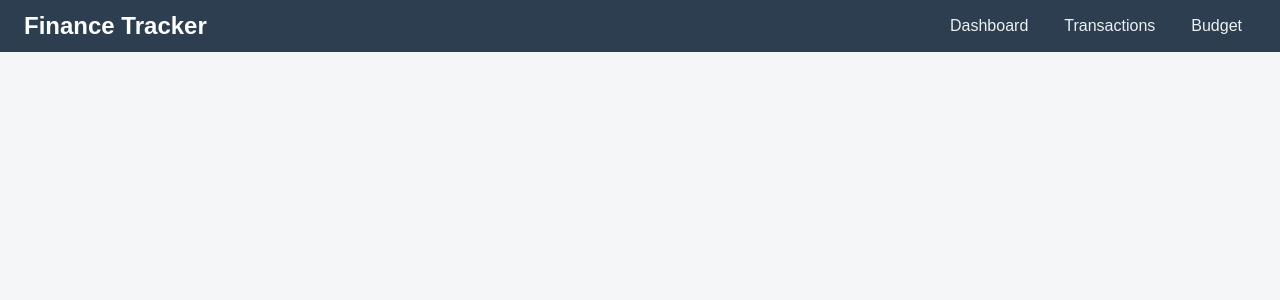
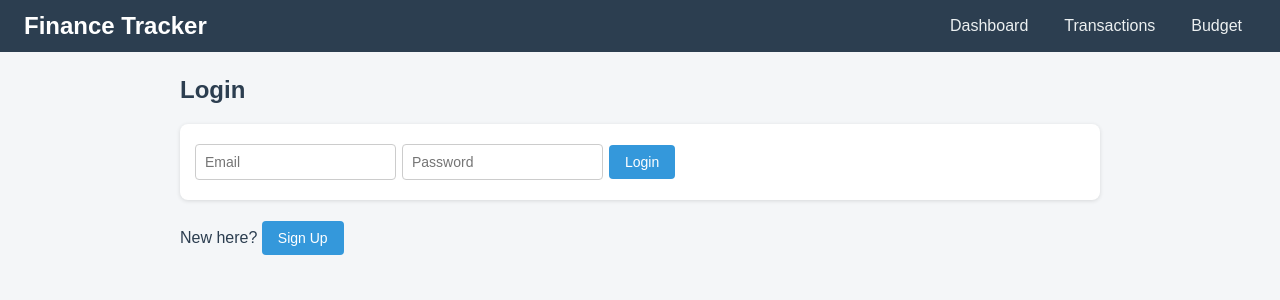
Before and after one commit to Yashmeet01/personal-finance-tracker, a React (Vite) app in the folder client/: page /login in a window 1280 px wide. Shown: the top 300 px of the page. Built offline with nearby package versions, Linux system fonts and the light colour scheme.

Commit message:
Add React login and signup page

```diff
--- a/client/src/App.jsx
+++ b/client/src/App.jsx
@@ -1,5 +1,6 @@
 import { Routes, Route } from "react-router-dom";
 import Navbar from "./components/Navbar";
+import AuthPage from "./pages/AuthPage";
 import DashboardPage from "./pages/DashboardPage";
 import TransactionsPage from "./pages/TransactionsPage";
 import BudgetPage from "./pages/BudgetPage";
@@ -10,6 +11,7 @@ function App() {
       <Navbar />
       <div className="container">
         <Routes>
+          <Route path="/login" element={<AuthPage />} />
           <Route path="/dashboard" element={<DashboardPage />} />
           <Route path="/transactions" element={<TransactionsPage />} />
           <Route path="/budget" element={<BudgetPage />} />
--- /dev/null
+++ b/client/src/pages/AuthPage.jsx
@@ -0,0 +1,111 @@
+import { useState } from "react";
+import { useNavigate } from "react-router-dom";
+
+function AuthPage() {
+  const [isLogin, setIsLogin] = useState(true);
+  const [name, setName] = useState("");
+  const [email, setEmail] = useState("");
+  const [password, setPassword] = useState("");
+  const [message, setMessage] = useState("");
+  const [isError, setIsError] = useState(false);
+  const [loading, setLoading] = useState(false);
+
+  const navigate = useNavigate();
+
+  function showMessage(text, error) {
+    setMessage(text);
+    setIsError(error);
+  }
+
+  async function handleSubmit(event) {
+    event.preventDefault();
+
+    if (!email || !password || (!isLogin && !name)) {
+      showMessage("Please fill all fields", true);
+      return;
+    }
+
+    if (!isLogin && password.length < 6) {
+      showMessage("Password must be at least 6 characters", true);
+      return;
+    }
+
+    setLoading(true);
+
+    const url = isLogin
+      ? "http://localhost:5000/api/auth/login"
+      : "http://localhost:5000/api/auth/signup";
+
+    const body = isLogin ? { email, password } : { name, email, password };
+
+    try {
+      const response = await fetch(url, {
+        method: "POST",
+        headers: { "Content-Type": "application/json" },
+        body: JSON.stringify(body),
+      });
+
+      const data = await response.json();
+
+      if (!response.ok) {
+        showMessage(data.message, true);
+      } else if (isLogin) {
+        localStorage.setItem("token", data.token);
+        localStorage.setItem("user", JSON.stringify(data.user));
+        navigate("/dashboard");
+      } else {
+        showMessage("Signup successful. Please log in.", false);
+        setIsLogin(true);
+        setPassword("");
+      }
+    } catch (error) {
+      showMessage("Cannot reach the server", true);
+    }
+
+    setLoading(false);
+  }
+
+  return (
+    <div className="auth-box">
+      <h2>{isLogin ? "Login" : "Sign Up"}</h2>
+
+      <form onSubmit={handleSubmit}>
+        {!isLogin && (
+          <input
+            type="text"
+            placeholder="Name"
+            value={name}
+            onChange={(e) => setName(e.target.value)}
+          />
+        )}
+        <input
+          type="email"
+          placeholder="Email"
+          value={email}
+          onChange={(e) => setEmail(e.target.value)}
+        />
+        <input
+          type="password"
+          placeholder="Password"
+          value={password}
+          onChange={(e) => setPassword(e.target.value)}
+        />
+        <button type="submit" disabled={loading}>
+          {loading ? "Please wait..." : isLogin ? "Login" : "Sign Up"}
+        </button>
+        {message && (
+          <p style={{ color: isError ? "red" : "green" }}>{message}</p>
+        )}
+      </form>
+
+      <p>
+        {isLogin ? "New here? " : "Already have an account? "}
+        <button type="button" onClick={() => setIsLogin(!isLogin)}>
+          {isLogin ? "Sign Up" : "Login"}
+        </button>
+      </p>
+    </div>
+  );
+}
+
+export default AuthPage;
```
